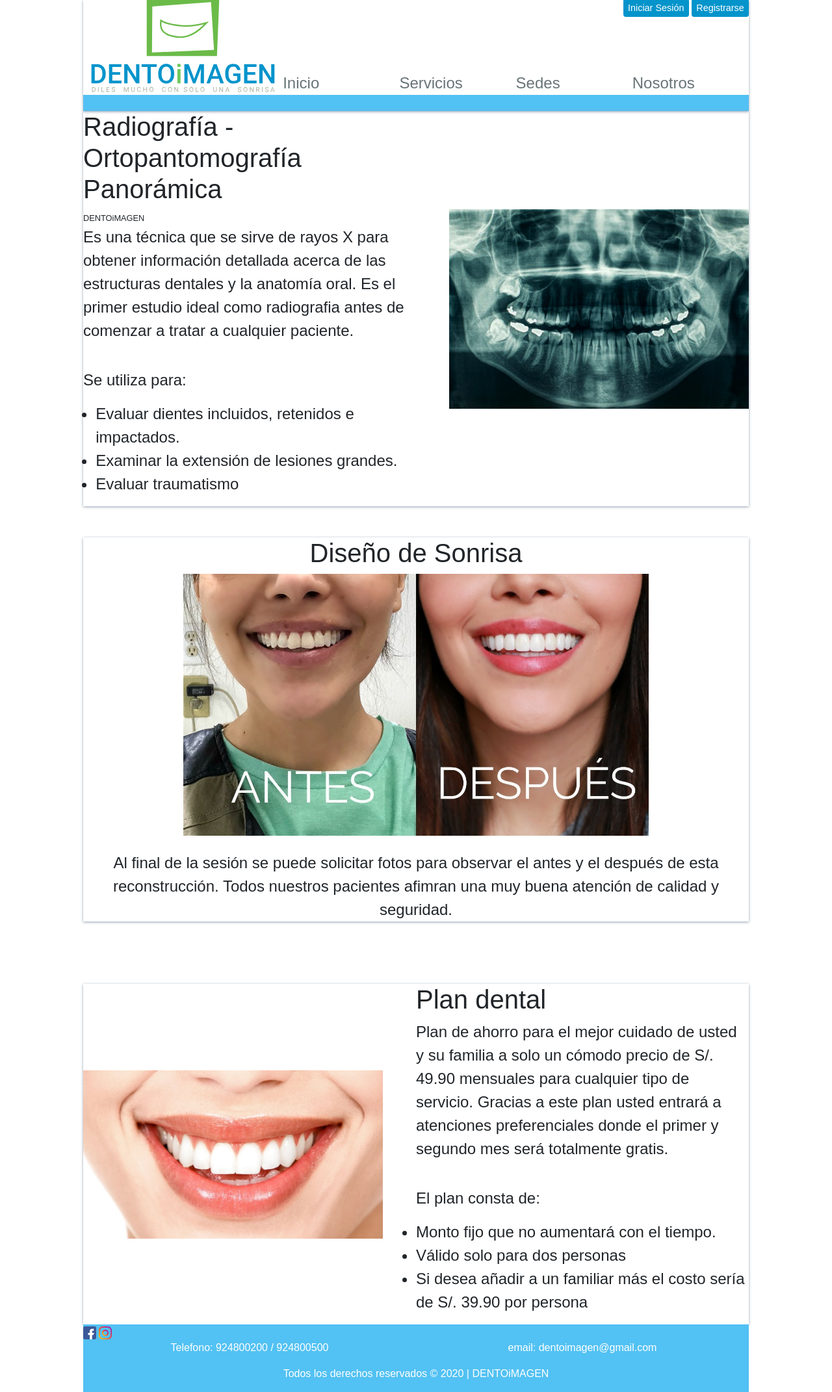
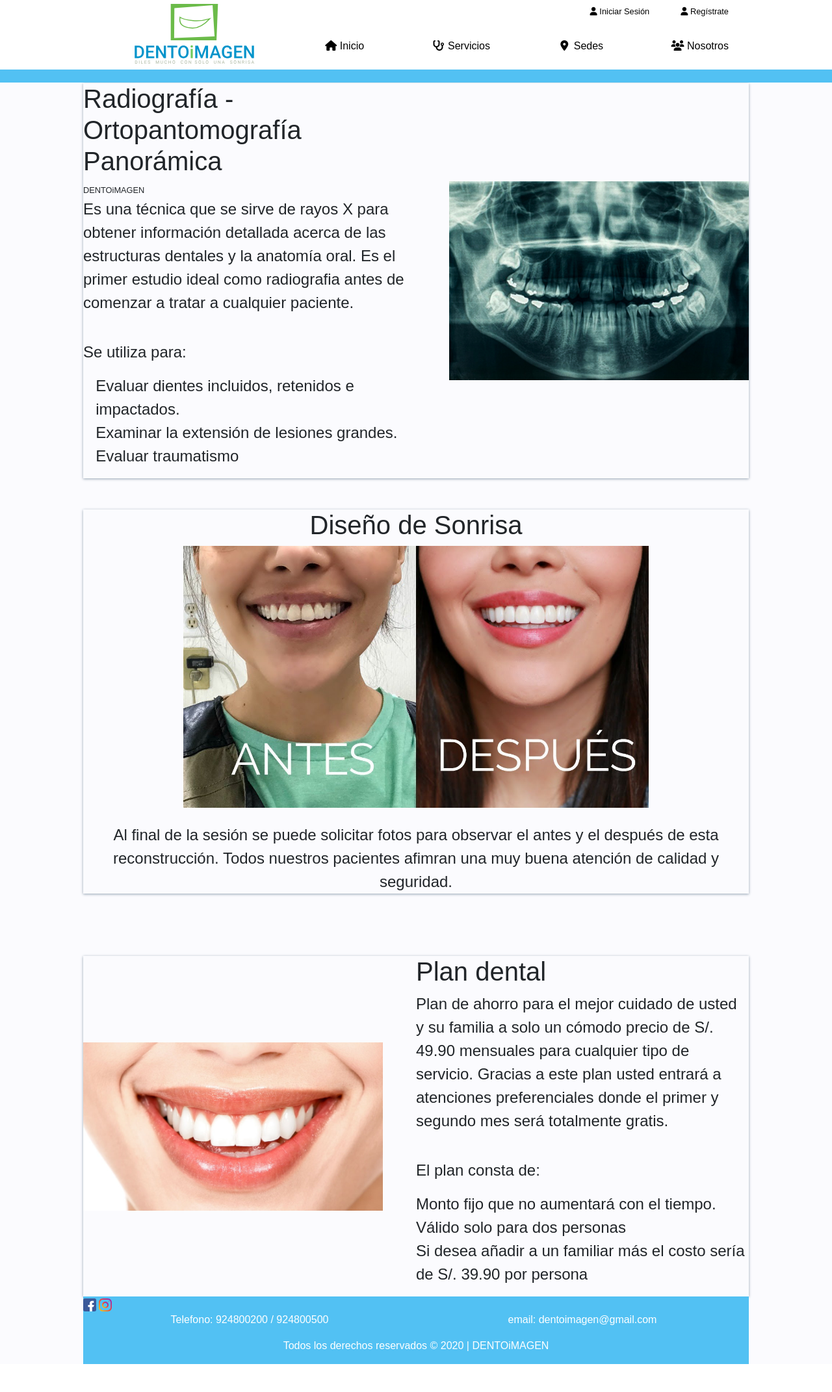
Before and after one commit to AnthonyDolly/DENTOiMAGEN, a PHP site: page /servicios.html in a window 1280 px wide. Shown: the whole page at 65% size. After the commit the page ends 2099 px from the top, so only its background shows below. Run offline with PHP 8.4, Linux system fonts and the light colour scheme; some libraries are stand-ins or nearby versions.

Commit message:
implementando diseño en todo

```diff
--- a/servicios.html
+++ b/servicios.html
@@ -5,61 +5,48 @@
     <meta charset="UTF-8">
     <meta name="viewport" content="width=device-width, initial-scale=1.0">
     <link rel="stylesheet" href="styles.css">
+    <link rel="stylesheet" href="bootstrap/css/bootstrap.min.css">
+    <script src="https://kit.fontawesome.com/dbc2195786.js" crossorigin="anonymous"></script>
     <title>Servicios</title>
-    <link rel="stylesheet" href="bootstrap/css/bootstrap.min.css">
-
 </head>
 
-<body style="font-family: sans-serif;">
-
+<body style="background-color: #fbfbfe; font-family: sans-serif;">
     <center>
         <!-- Header -->
-        <header min-width="360">
-            <nav width="100%">
-                <table width="80%" height="50" bgcolor="#fff">
-                    <tr width="100%" align="center" class="tr-1">
-                        <td width="30%" rowspan="2" class="td-1">
-                            <a href="index.html">
-                                <img src="image/logo-clinica.svg" alt="Logo de la clinica dental" width="100%">
-                            </a>
-                        </td>
-                        <td width="100%" colspan="4" style="text-align: right;" class="td-2">
-                            <a href="login.html">Iniciar Sesión</a>
-                            <a href="register.html">Registrarse</a>
-                        </td>
-                    </tr>
-                    <tr width="100%" class="tr-2">
-                        <td width="17.5%" style="vertical-align: bottom;" class="td-1">
-                            <a href="index.html" style="text-decoration: none;">
-                                <font size="5">Inicio</font>
-                            </a>
-                        </td>
-                        <td width="17.5%" style="vertical-align: bottom;" class="td-2">
-                            <a href="servicios.html" style="text-decoration: none;">
-                                <font size="5">Servicios</font>
-                            </a>
-                        </td>
-                        <td width="17.5%" style="vertical-align: bottom;" class="td-3">
-                            <a href="sedes.html" style="text-decoration: none;">
-                                <font size="5">Sedes</font>
-                            </a>
-                        </td>
-                        <td width="17.5%" style="vertical-align: bottom;" class="td-4">
-                            <a href="nosotros.html" style="text-decoration: none;">
-                                <font size="5">Nosotros</font>
-                            </a>
-                        </td>
-                        <!-- </tr> -->
-                    </tr>
+        <header class="header-home white">
+            <div class="d-flex align-items-center content-header">
+                <div class="col-4">
+                    <a href="index.html">
+                        <img style="width: 200px;" src="image/logo-clinica.svg" alt="Logo de Clinica">
+                    </a>
+                </div>
+                <nav class="col-8 navigator">
+                    <ul class="d-flex justify-content-end">
+                        <li class="px-3">
+                            <a href="login.html"><i class="fas fa-user"></i> Iniciar Sesión</a>
+                        </li>
+                        <li>
+                            <a href="register.html"><i class="fas fa-user"></i> Regístrate</a>
+                        </li>
+                    </ul>
+                    <ul class="d-flex justify-content-between">
+                        <li>
+                            <a href="index.html"> <i class="fas fa-home"></i> Inicio</a>
+                        </li>
+                        <li>
+                            <a href="servicios.html"><i class="fa fa-stethoscope fa-fw"></i> Servicios</a>
+                        </li>
+                        <li>
+                            <a href="sedes.html"><i class="fa fa-map-marker fa-fw"></i> Sedes</a>
+                        </li>
+                        <li>
+                            <a href="nosotros.html"><i class="fas fa-users"></i> Nosotros</a>
+                        </li>
+                    </ul>
+                </nav>
 
-
-                    <tr bgcolor="#52c1f3" height="25">
-                        <td colspan="5">
-                        </td>
-                    </tr>
-                </table>
-
-            </nav>
+            </div>
+            <div class="fila-color skyblue"></div>
         </header>
 
         <main>
--- a/styles.css
+++ b/styles.css
@@ -4,34 +4,55 @@
     box-sizing: border-box;
 }
 
-body {
-    background-color: #fbfbfe;
+/* --colors-- */
+.skyblue{
+    background: #52c1f3;
+}
+.white{
+    background: #fff;
 }
 
-header > nav > table {
-    box-shadow: 0 1px 4px rgba(146, 161, 176, 15);
+/* --style body-- */
+ul{
+    list-style: none;
 }
-
-table .tr-1 > .td-2 {
-    vertical-align: top;
+.header-home{
+    position: fixed;
+    left: 0;
+    top: 0;
+    right: 0;;
 }
-
-.tr-1 > .td-2 a {
-    padding: .4em .5em;
-    font-size: .9em;
-    color: white;
-    background-color: #0394cb;
-    border-radius: 4px;
+.header-home .content-header {
+    width: 80%;
+    margin:  auto;
 }
-
-.tr-2 > * > a {
-    color: rgb(105, 116, 119);
+.fila-color{
+    width: 100%;
+    height: 20px;
 }
-
+main{
+    padding-top: 8rem;
+}
 main > section > table {
     box-shadow: 0 1px 4px rgba(146, 161, 176, 15);
 }
 
-td > a {
+.navigator ul li a{
+    color: #000;
     text-decoration: none;
+    display: block;
+    transition: all 0.3s linear;
+    padding: 0.5rem 1rem;
+    border-radius: 5px;
+    font-weight: 500px  ;
 }
+.navigator ul li a:hover{
+    background: #52c1f3;
+    color: #fff;
+    cursor: pointer;
+}
+
+.navigator ul:first-child li a {
+    font-size: .8em;
+}
+/* --end style body-- */
```
Also changed, not shown: confirmacionNosotros.html (+36 -48 lines), confirmacionRegister.html (+38 -50 lines), index.css (deleted, +0 -56 lines), index.html (+18 -21 lines), nosotros.html (+36 -50 lines), sedes.html (+36 -49 lines).
